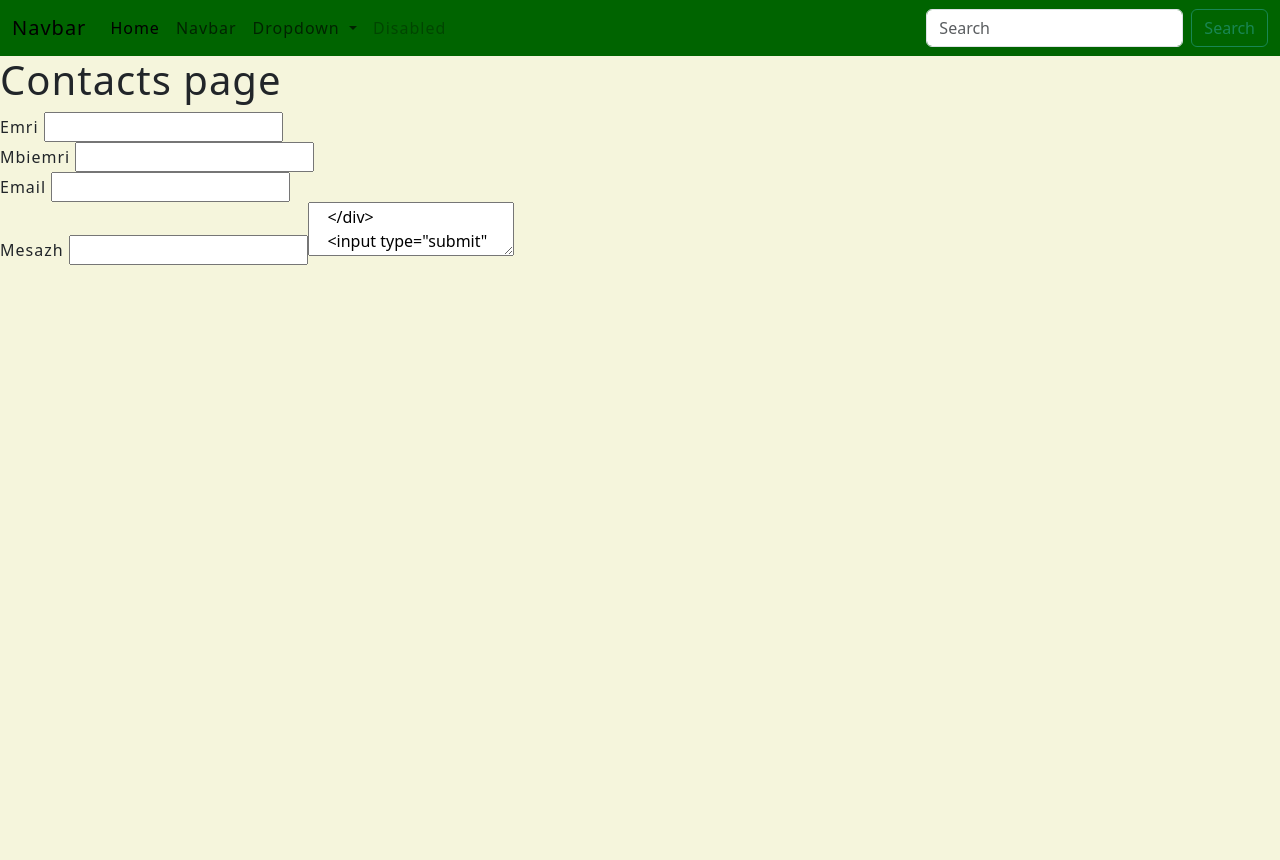
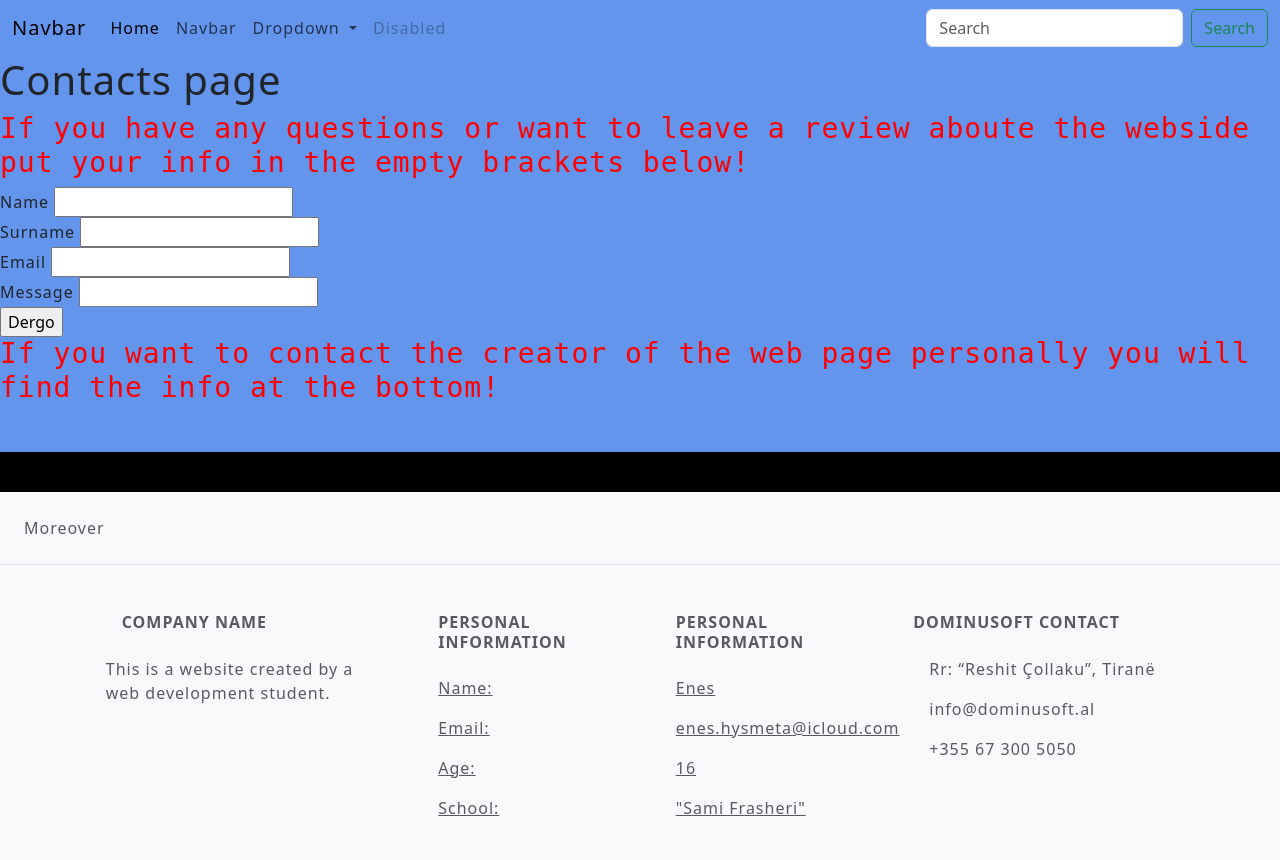
Before and after one commit to EHysmeta/djangoP, a Django app: page /contacts/ in a window 1280 px wide. Before the commit the page ends 265 px from the top, so only its background shows below. Run offline with Django 4.2, Linux system fonts and the light colour scheme; some libraries are stand-ins or nearby versions.

Commit message:
Add temp

```diff
--- a/apP/static/css/style.css
+++ b/apP/static/css/style.css
@@ -7,7 +7,10 @@ body{
     font-size: 1 rem;
     line-height: 1.5;
     letter-spacing: 1px;
-    background-color:beige;
+    background-color:white;
+    min-height: 100%;
+    display: flex;
+    flex-direction: column;
 }
 
 .card-img-top{
@@ -24,11 +27,7 @@ body{
 .carousel-inner img,.carousel-inner{
     height:400px;
 }
-nav{
-    background-color:darkgreen;
+footer{
+    margin-top: 40px;
 
 }
-.footer{
-    background-color: black;
-
-}
--- a/apP/templates/base/footer.html
+++ b/apP/templates/base/footer.html
@@ -1,6 +1,6 @@
-<footer class="text-center text-lg-start bg-light text-muted">
+<footer class="text-center text-lg-start bg-black text-muted">
+  <footer style="color: black;"></footer>
 
-    <!-- Section: Social media -->
     <section class="d-flex justify-content-center justify-content-lg-between p-4 border-bottom">
       <!-- Left -->
       <div class="me-5 d-none d-lg-block">
--- a/apP/templates/base/index.html
+++ b/apP/templates/base/index.html
@@ -9,7 +9,8 @@
     <link rel="stylesheet" href="{% static 'css/style.css' %}">
 
 </head>
-<body>
+<body style="background-color: cornflowerblue;">
+
     {% include 'base/navbar.html' %}
     {% block content %}
 
@@ -17,9 +18,9 @@
     {% comment %}
     {% include 'base/footer.html' %}
     {% endcomment %}
-
-   <footer>
-    <footer class="text-center text-lg-start bg-light text-muted">
+</body>
+   <footer style="background-color: black;">
+    <footer class="text-center text-lg-start bg-light text-muted color-black">
 
       <!-- Section: Social media -->
       <section class="d-flex justify-content-center justify-content-lg-between p-4 border-bottom">
@@ -139,5 +140,5 @@
 
     <script src="{% static 'js/bootstrap.bundle.min.js' %}"></script>
 
-</body>
+
 </html>
--- a/apP/templates/category.html
+++ b/apP/templates/category.html
@@ -7,6 +7,7 @@
 <div class="container"></div>
     <div class="row"></div>
         <div class="col-6">
+
         <h1>{{category.category_name}}</h1>
 
         </div>
@@ -19,7 +20,7 @@
     <div class="row">
         {% for item in items_value %}
       <div class="col">
-        <div class="card" style="width: 18rem;">
+        <div class="card" style= "border: 22px;width: 18rem; ">
         </div>
 
             <img src="{{item.item_img.jpg}}" class="card-img-top" alt="...">
@@ -29,6 +30,7 @@
               <a href="{% url 'detail' item.item_id %}" class="btn btn-primary">Go somewhere</a>
             </div>
           </div>
+    </div>
           {% endfor %}
 
     </div>
--- a/apP/templates/contacts.html
+++ b/apP/templates/contacts.html
@@ -4,14 +4,18 @@
 {% block title %} Contacts {% endblock %}
 {% block content %}
 <h1>Contacts page</h1>
+<h3 style="font-family:monospace ;   color: red; ;">
+If you have any questions or want to leave a review aboute the webside put your info in the empty brackets below!
+</h3>
+
 <form method="POST">
     {% csrf_token %}
     <div>
-        <label for="emri">Emri</label>
+        <label for="emri">Name</label>
         <input type="text" id="emri" name="emri">
     </div>
     <div>
-        <label for="mbiemri">Mbiemri</label>
+        <label for="mbiemri">Surname</label>
         <input type="text" id="mbiemri" name="mbiemri">
     </div>
     <div>
@@ -19,9 +23,10 @@
         <input type="email" id="email" name="email">
     </div>
     <div>
-        <label for="sms">Mesazh</label>
-        <input type="sms" id="cols" rows="10"><textarea>
+        <label for="sms">Message</label>
+        <input type="sms" id="cols" rows="10">
     </div>
     <input type="submit" value="Dergo">
     </form>
+   <h3 style="font-family: monospace;color:red;">If you want to contact the creator of the web page personally you will find the info at the bottom!</h3>
 {% endblock %}
--- a/apP/templates/home.html
+++ b/apP/templates/home.html
@@ -10,7 +10,7 @@
     <div class="row">
         {% for item in items_value %}
       <div class="col">
-        <div class="card" style="width: 18rem;">
+        <div class="card" style="width: 18rem; ;">
         </div>
 
             <img src="{{item.item_image.url}}" class="card-img-top" alt="">
```
